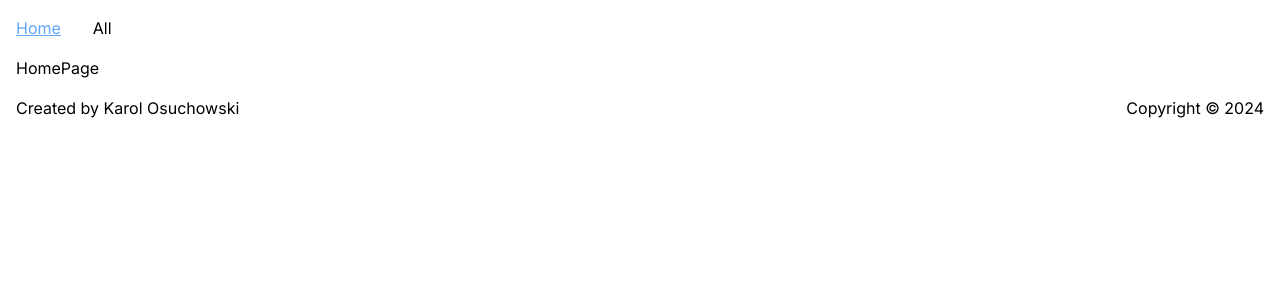
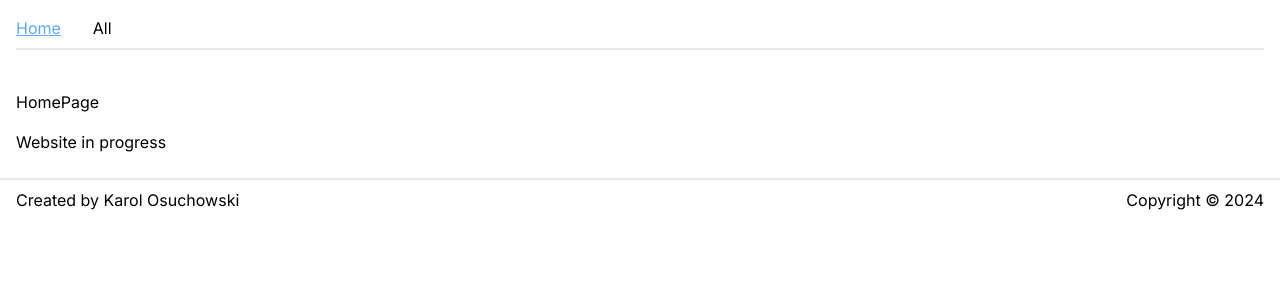
Before and after one commit to niemaco/nextjs-shop, a Next.js app: page / in a window 1280 px wide. Shown: the top 300 px of the page. Built offline with nearby package versions, Linux system fonts and the light colour scheme.

Commit message:
Adjust main layout of all pages

```diff
--- a/src/app/layout.tsx
+++ b/src/app/layout.tsx
@@ -18,11 +18,11 @@ export default function RootLayout({
 	return (
 		<html lang="en">
 			<body className={inter.className}>
-				<header className="container mx-auto px-4 first:pl-0 last:pr-0">
+				<header className="container mx-auto px-4">
 					<MainNav></MainNav>
 				</header>
 				<main className="container mx-auto px-4">{children}</main>
-				<footer className="container mx-auto px-4">
+				<footer className="container mx-auto border-t-2 px-4 py-2">
 					<p className="flex justify-between">
 						<span>Created by Karol Osuchowski</span>
 						<span>Copyright © 2024</span>
--- a/src/app/page.tsx
+++ b/src/app/page.tsx
@@ -1,3 +1,8 @@
 export default function HomePage() {
-	return <div className="py-4">HomePage</div>;
+	return (
+		<div class="py-6">
+			<h1 className="py-4">HomePage</h1>
+			<p>Website in progress</p>
+		</div>
+	);
 }
--- a/src/components/atoms/Catalog/ProductImage.tsx
+++ b/src/components/atoms/Catalog/ProductImage.tsx
@@ -3,7 +3,7 @@ import type { CatalogProductImage } from "@/types/Catalog/Product";
 export const ProductImage = ({ image: { src, alt } }: CatalogProductImage) => {
 	return (
 		<div className="aspect-square grayscale group-hover:grayscale-0 group-focus-visible:grayscale-0">
-			<img src={src} alt={alt} className="h-auto w-full object-cover" />
+			<img src={src} alt={alt} className="aspect-square object-cover" />
 		</div>
 	);
 };
--- a/src/components/molecules/MainNav.tsx
+++ b/src/components/molecules/MainNav.tsx
@@ -1,7 +1,8 @@
 import type { NavLink } from "@/types/Common";
 import { ActiveLink } from "@/ui/atoms/ActiveLink";
 
-const className: string = "p-4 text-grey-400 hover:text-blue-400 focus-visible:text-blue-400";
+const className: string =
+	" p-4 first:pl-0 last:pr-0 text-grey-400 hover:text-blue-400 focus-visible:text-blue-400";
 const activeClassName: string = "underline text-blue-400";
 const navLinks: NavLink[] = [
 	{
@@ -20,7 +21,7 @@ const navLinks: NavLink[] = [
 
 export const MainNav = () => {
 	return (
-		<nav className="mt-4">
+		<nav className="mt-4 border-b-2 pb-2">
 			<ul className="list-none">
 				<li>
 					{navLinks.map(({ href, name, className, activeClassName }, index) => (
```
